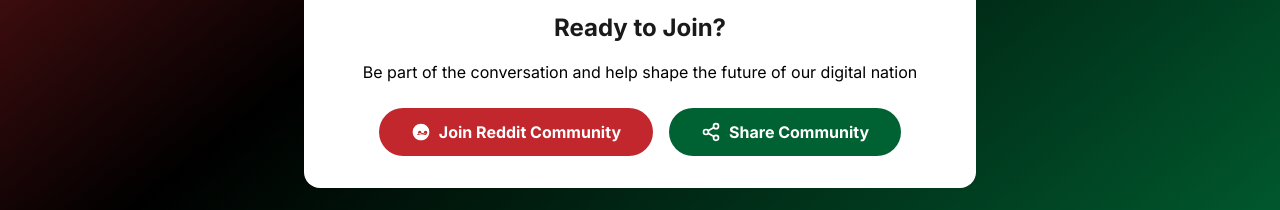
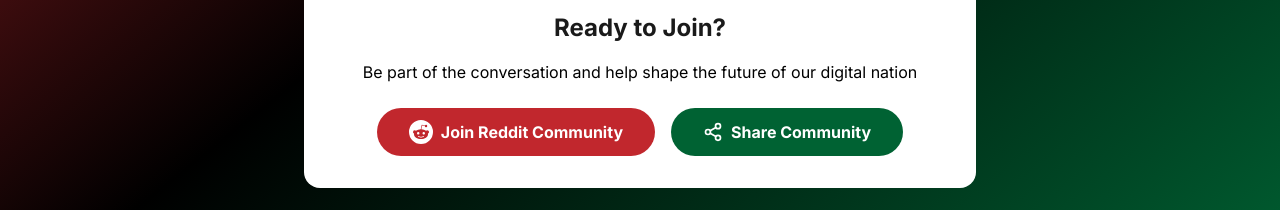
Before and after one commit to e-Maghreb/website, a Vue app: page / in a window 1280 px wide. Shown: the part 2500-2710 px from the top of the page. Built offline with nearby package versions, Linux system fonts and the light colour scheme.

Commit message:
refactor: Update community sharing links from Reddit to e-maghreb.org and refresh the join button icon.

```diff
--- a/src/components/CommunityIntegration.vue
+++ b/src/components/CommunityIntegration.vue
@@ -42,8 +42,9 @@
               rel="noopener noreferrer"
               class="bg-maghreb-red hover:bg-maghreb-red/90 text-white font-bold py-3 px-8 rounded-full transition-all duration-300 transform hover:scale-105 flex items-center justify-center"
             >
-              <svg class="w-5 h-5 mr-2" fill="currentColor" viewBox="0 0 24 24">
-                <path d="M12 2A10 10 0 0 0 2 12c0 5.52 4.48 10 10 10s10-4.48 10-10A10 10 0 0 0 12 2zm5.75 13.3c-.23.3-.54.4-.88.23-1.3-.6-2.7-.9-4.2-.9s-2.9.3-4.2.9c-.34.17-.65.07-.88-.23-.3-.3-.2-.65.17-.88 1.6-.8 3.4-1.2 5.3-1.2s3.7.4 5.3 1.2c.37.23.47.58.17.88zM8.5 12.5c0-1.1.9-2 2-2s2 .9 2 2-.9 2-2 2-2-.9-2-2zm7 0c0-1.1.9-2 2-2s2 .9 2 2-.9 2-2 2-2-.9-2-2z"/>
+              <svg class="w-6 h-6 mr-2" fill="currentColor" viewBox="0 0 16 16">
+                <path d="M6.167 8a.83.83 0 0 0-.83.83c0 .459.372.84.83.831a.831.831 0 0 0 0-1.661m1.843 3.647c.315 0 1.403-.038 1.976-.611a.23.23 0 0 0 0-.306.213.213 0 0 0-.306 0c-.353.363-1.126.487-1.67.487-.545 0-1.308-.124-1.671-.487a.213.213 0 0 0-.306 0 .213.213 0 0 0 0 .306c.564.563 1.652.61 1.977.61zm.992-2.807c0 .458.373.83.831.83s.83-.381.83-.83a.831.831 0 0 0-1.66 0z"/>
+                <path d="M16 8A8 8 0 1 1 0 8a8 8 0 0 1 16 0m-3.828-1.165c-.315 0-.602.124-.812.325-.801-.573-1.9-.945-3.121-.993l.534-2.501 1.738.372a.83.83 0 1 0 .83-.869.83.83 0 0 0-.744.468l-1.938-.41a.2.2 0 0 0-.153.028.2.2 0 0 0-.086.134l-.592 2.788c-1.24.038-2.358.41-3.17.992-.21-.2-.496-.324-.81-.324a1.163 1.163 0 0 0-.478 2.224q-.03.17-.029.353c0 1.795 2.091 3.256 4.669 3.256s4.668-1.451 4.668-3.256c0-.114-.01-.238-.029-.353.401-.181.688-.592.688-1.069 0-.65-.525-1.165-1.165-1.165"/>
               </svg>
               {{ t('community.ready.join_btn') }}
             </a>
@@ -134,12 +135,12 @@
   {
     name: 'Facebook',
     icon: Facebook,
-    url: 'https://www.facebook.com/sharer/sharer.php?u=https://www.reddit.com/r/eMaghreb/'
+    url: 'https://www.facebook.com/sharer/sharer.php?u=https://e-maghreb.org/'
   },
   {
     name: 'Twitter',
     icon: Twitter,
-    url: 'https://twitter.com/intent/tweet?text=Join%20e-Maghreb%20Reddit%20community%20-%20a%20digital%20nation%20for%20Maghrebi%20citizens!&url=https://www.reddit.com/r/eMaghreb/'
+    url: 'https://twitter.com/intent/tweet?text=Join e-Maghreb community - a digital nation for Maghrebi citizens!&url=https://e-maghreb.org/'
   },
   {
     name: 'Copy Link',
@@ -149,7 +150,7 @@
   {
     name: 'Email',
     icon: Mail,
-    url: 'mailto:?subject=Join e-Maghreb Community&body=Check out e-Maghreb Reddit community: https://www.reddit.com/r/eMaghreb/'
+    url: 'mailto:?subject=Join e-Maghreb Community&body=Join e-Maghreb community - a digital nation for Maghrebi citizens!%0D%0A%0D%0Ahttps://e-maghreb.org/'
   }
 ]
 
@@ -163,7 +164,7 @@
 
 const shareOnPlatform = (platform: SharePlatform) => {
   if (platform.url === 'copy') {
-    navigator.clipboard.writeText('https://www.reddit.com/r/eMaghreb/')
+    navigator.clipboard.writeText('https://e-maghreb.org/')
     alert(t('community.share_modal.copied'))
   } else {
     window.open(platform.url, '_blank', 'width=600,height=400')
```
